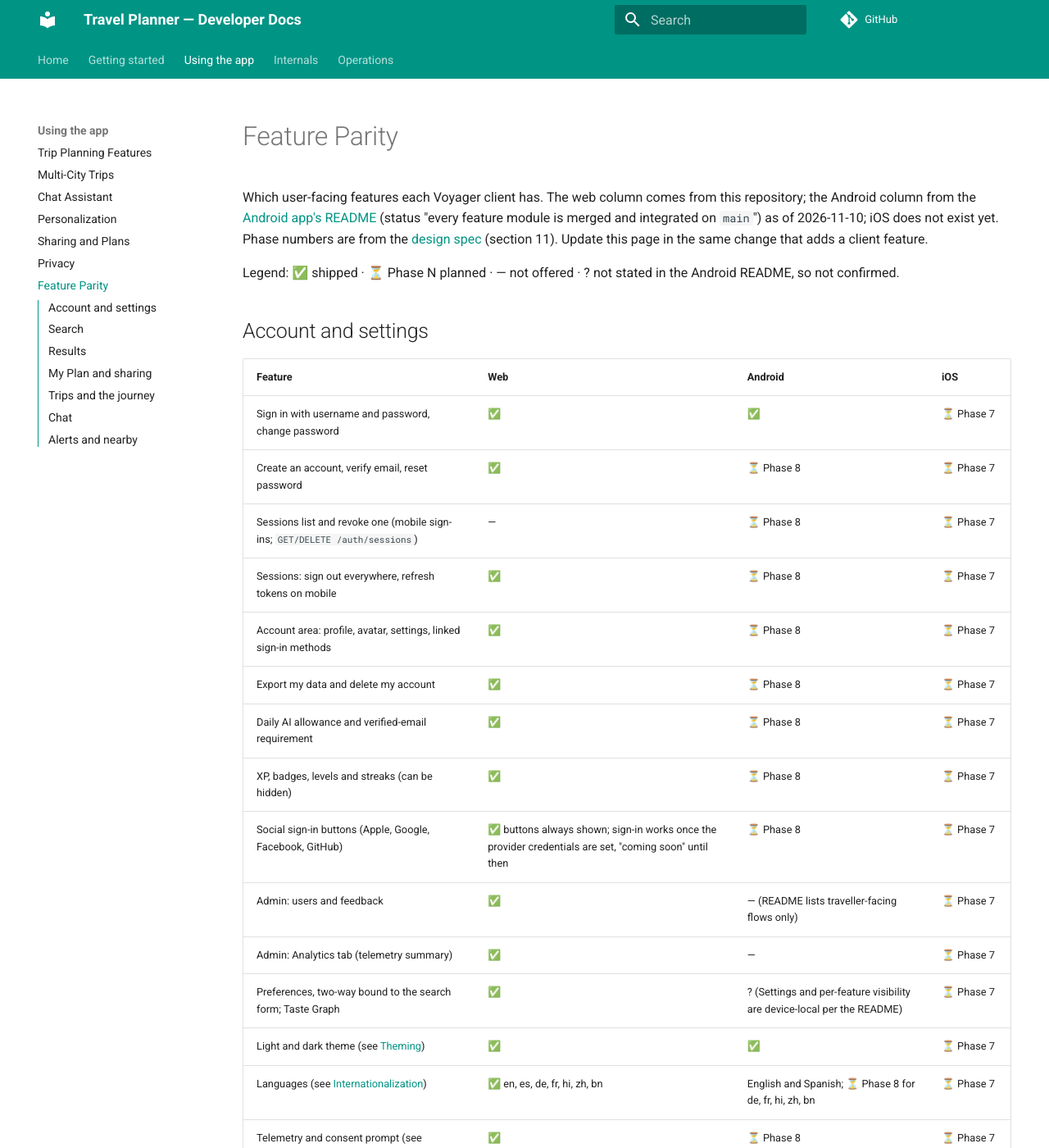
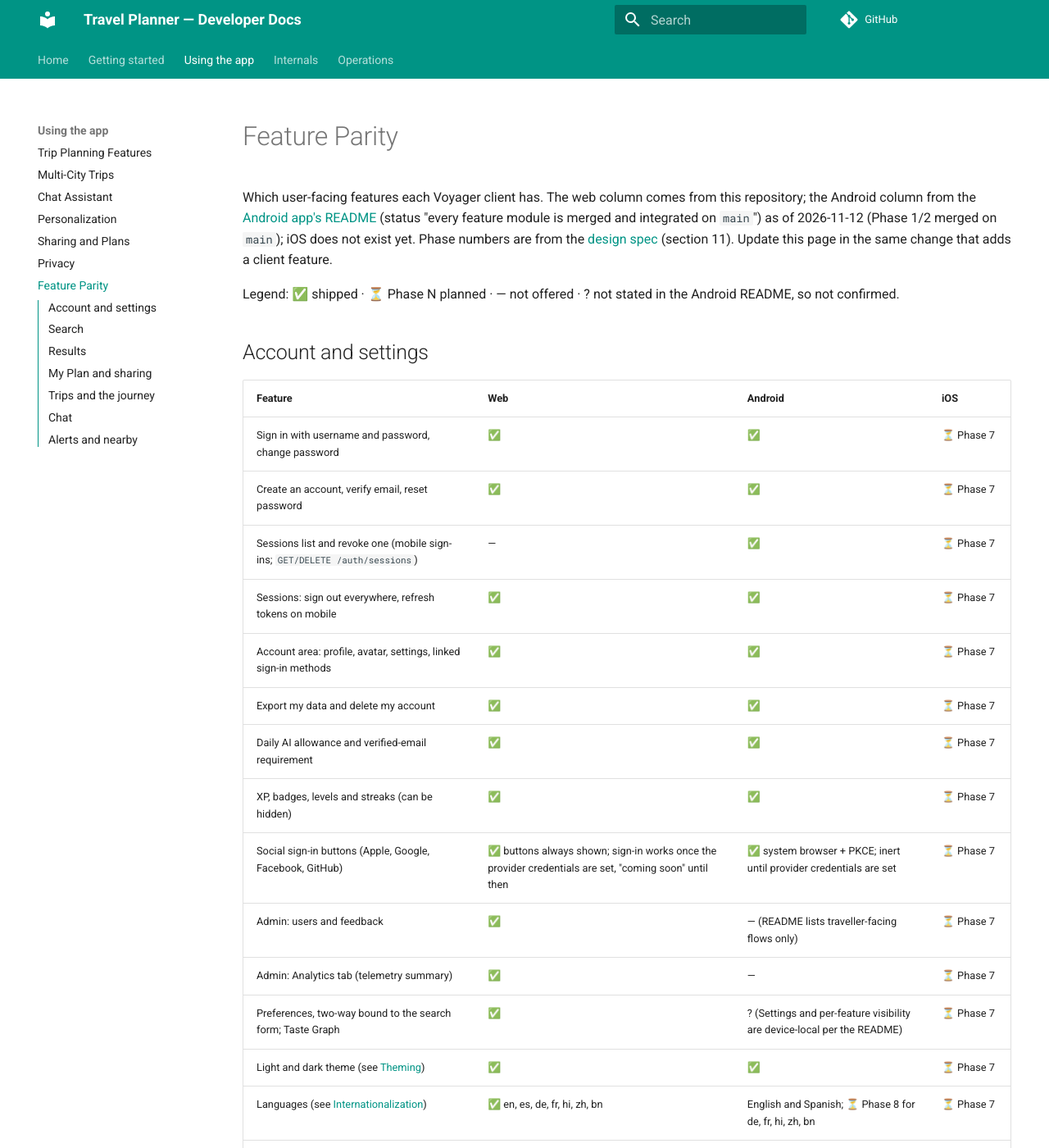
Before and after one commit to rupakc/travel-planner, an MkDocs documentation site: the page built from docs/Feature-Parity.md, in a window 1280 px wide and 1400 px high. Shown: the whole window at 82% size. Built offline with MkDocs 1.6.1 and Material for MkDocs 9.7.7, drawn with Linux system fonts in a browser that asks for light colours; comment, search, counter and statistics services are not loaded; some of the changed text lies outside the part shown.

Commit message:
docs: Android Phase 1/2 parity shipped in Feature-Parity
Co-Authored-By: Claude Sonnet 5.5 <noreply@anthropic.com>

```diff
--- a/docs/Feature-Parity.md
+++ b/docs/Feature-Parity.md
@@ -1,6 +1,6 @@
 # Feature Parity
 
-Which user-facing features each Voyager client has. The web column comes from this repository; the Android column from the [Android app's README](https://github.com/rupakc/travel-planner-android#features) (status "every feature module is merged and integrated on `main`") as of 2026-11-10; iOS does not exist yet. Phase numbers are from the [design spec](superpowers/specs/2026-11-10-voyager-reimagined-design.md) (section 11). Update this page in the same change that adds a client feature.
+Which user-facing features each Voyager client has. The web column comes from this repository; the Android column from the [Android app's README](https://github.com/rupakc/travel-planner-android#features) (status "every feature module is merged and integrated on `main`") as of 2026-11-12 (Phase 1/2 merged on `main`); iOS does not exist yet. Phase numbers are from the [design spec](superpowers/specs/2026-11-10-voyager-reimagined-design.md) (section 11). Update this page in the same change that adds a client feature.
 
 Legend: ✅ shipped · ⏳ Phase N planned · — not offered · ? not stated in the Android README, so not confirmed.
 
@@ -9,14 +9,14 @@ Legend: ✅ shipped · ⏳ Phase N planned · — not offered · ? not stated in
 | Feature | Web | Android | iOS |
 |---|---|---|---|
 | Sign in with username and password, change password | ✅ | ✅ | ⏳ Phase 7 |
-| Create an account, verify email, reset password | ✅ | ⏳ Phase 8 | ⏳ Phase 7 |
-| Sessions list and revoke one (mobile sign-ins; `GET/DELETE /auth/sessions`) | — | ⏳ Phase 8 | ⏳ Phase 7 |
-| Sessions: sign out everywhere, refresh tokens on mobile | ✅ | ⏳ Phase 8 | ⏳ Phase 7 |
-| Account area: profile, avatar, settings, linked sign-in methods | ✅ | ⏳ Phase 8 | ⏳ Phase 7 |
-| Export my data and delete my account | ✅ | ⏳ Phase 8 | ⏳ Phase 7 |
-| Daily AI allowance and verified-email requirement | ✅ | ⏳ Phase 8 | ⏳ Phase 7 |
-| XP, badges, levels and streaks (can be hidden) | ✅ | ⏳ Phase 8 | ⏳ Phase 7 |
-| Social sign-in buttons (Apple, Google, Facebook, GitHub) | ✅ buttons always shown; sign-in works once the provider credentials are set, "coming soon" until then | ⏳ Phase 8 | ⏳ Phase 7 |
+| Create an account, verify email, reset password | ✅ | ✅ | ⏳ Phase 7 |
+| Sessions list and revoke one (mobile sign-ins; `GET/DELETE /auth/sessions`) | — | ✅ | ⏳ Phase 7 |
+| Sessions: sign out everywhere, refresh tokens on mobile | ✅ | ✅ | ⏳ Phase 7 |
+| Account area: profile, avatar, settings, linked sign-in methods | ✅ | ✅ | ⏳ Phase 7 |
+| Export my data and delete my account | ✅ | ✅ | ⏳ Phase 7 |
+| Daily AI allowance and verified-email requirement | ✅ | ✅ | ⏳ Phase 7 |
+| XP, badges, levels and streaks (can be hidden) | ✅ | ✅ | ⏳ Phase 7 |
+| Social sign-in buttons (Apple, Google, Facebook, GitHub) | ✅ buttons always shown; sign-in works once the provider credentials are set, "coming soon" until then | ✅ system browser + PKCE; inert until provider credentials are set | ⏳ Phase 7 |
 | Admin: users and feedback | ✅ | — (README lists traveller-facing flows only) | ⏳ Phase 7 |
 | Admin: Analytics tab (telemetry summary) | ✅ | — | ⏳ Phase 7 |
 | Preferences, two-way bound to the search form; Taste Graph | ✅ | ? (Settings and per-feature visibility are device-local per the README) | ⏳ Phase 7 |
@@ -70,14 +70,14 @@ Legend: ✅ shipped · ⏳ Phase N planned · — not offered · ? not stated in
 
 | Feature | Web | Android | iOS |
 |---|---|---|---|
-| Trips hub, trip phases and next-up card | ✅ | ⏳ 8 | ⏳ 7 |
-| Prep checklist and trip-ready meter | ✅ | ⏳ 8 | ⏳ 7 |
-| Offline pack (emergency card, currency, phrases, plan) | ✅ | ⏳ 8 | ⏳ 7 |
-| Today view and daily check-in | ✅ | ⏳ 8 | ⏳ 7 |
-| Expenses with currency converter | ✅ | ⏳ 8 | ⏳ 7 |
-| Journal and place ratings and visits | ✅ | ⏳ 8 | ⏳ 7 |
-| Recap, passport stamps and countries visited | ✅ | ⏳ 8 | ⏳ 7 |
-| Explore, Play and You tabs | ✅ | ⏳ 8 | ⏳ 7 |
+| Trips hub, trip phases and next-up card | ✅ | ✅ | ⏳ 7 |
+| Prep checklist and trip-ready meter | ✅ | ✅ | ⏳ 7 |
+| Offline pack (emergency card, currency, phrases, plan) | ✅ | ✅ | ⏳ 7 |
+| Today view and daily check-in | ✅ | ✅ | ⏳ 7 |
+| Expenses with currency converter | ✅ | ✅ | ⏳ 7 |
+| Journal and place ratings and visits | ✅ | ✅ | ⏳ 7 |
+| Recap, passport stamps and countries visited | ✅ | ✅ | ⏳ 7 |
+| Explore, Play and You tabs | ✅ | ✅ | ⏳ 7 |
 
 ## Chat
 
```
